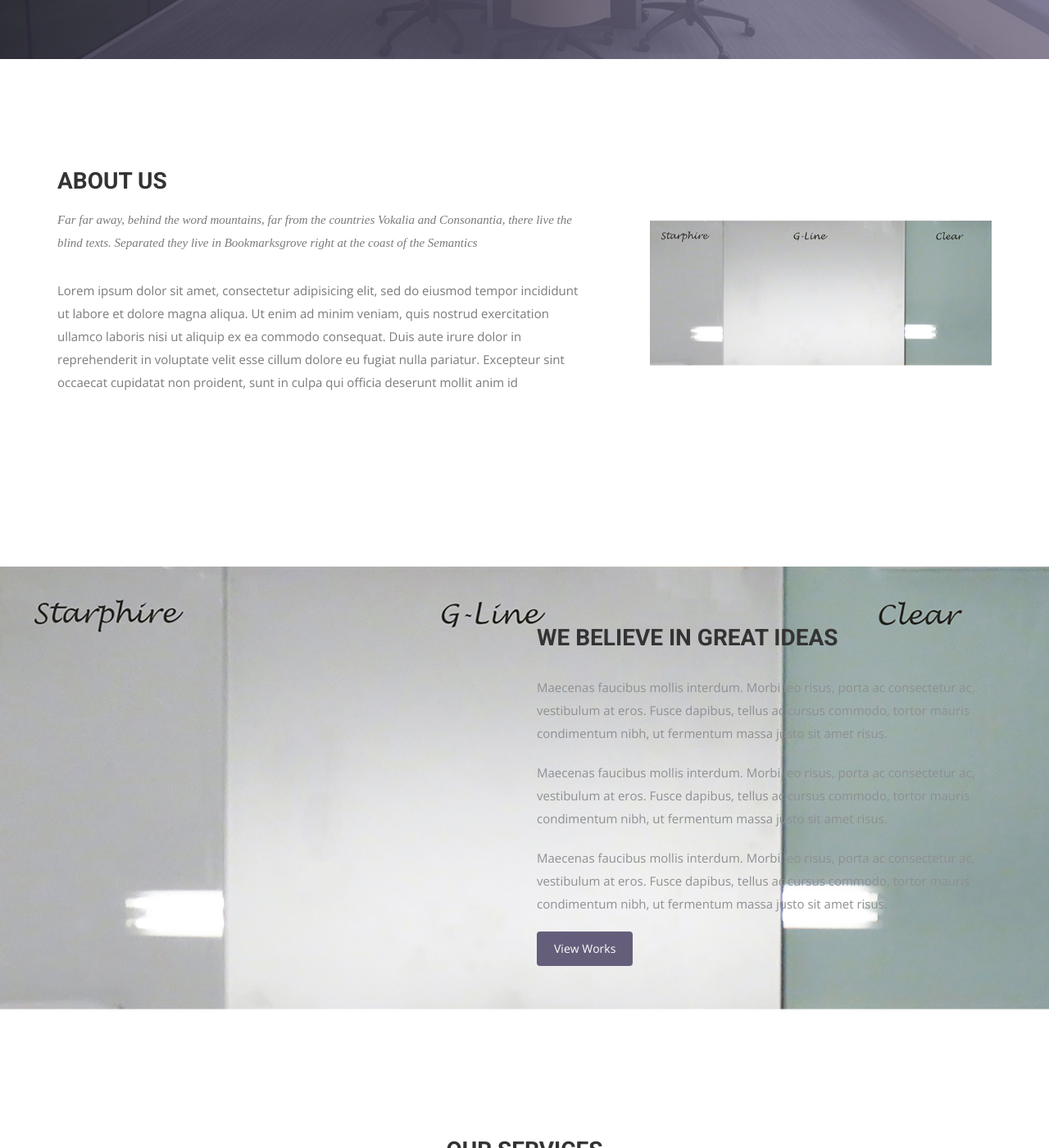
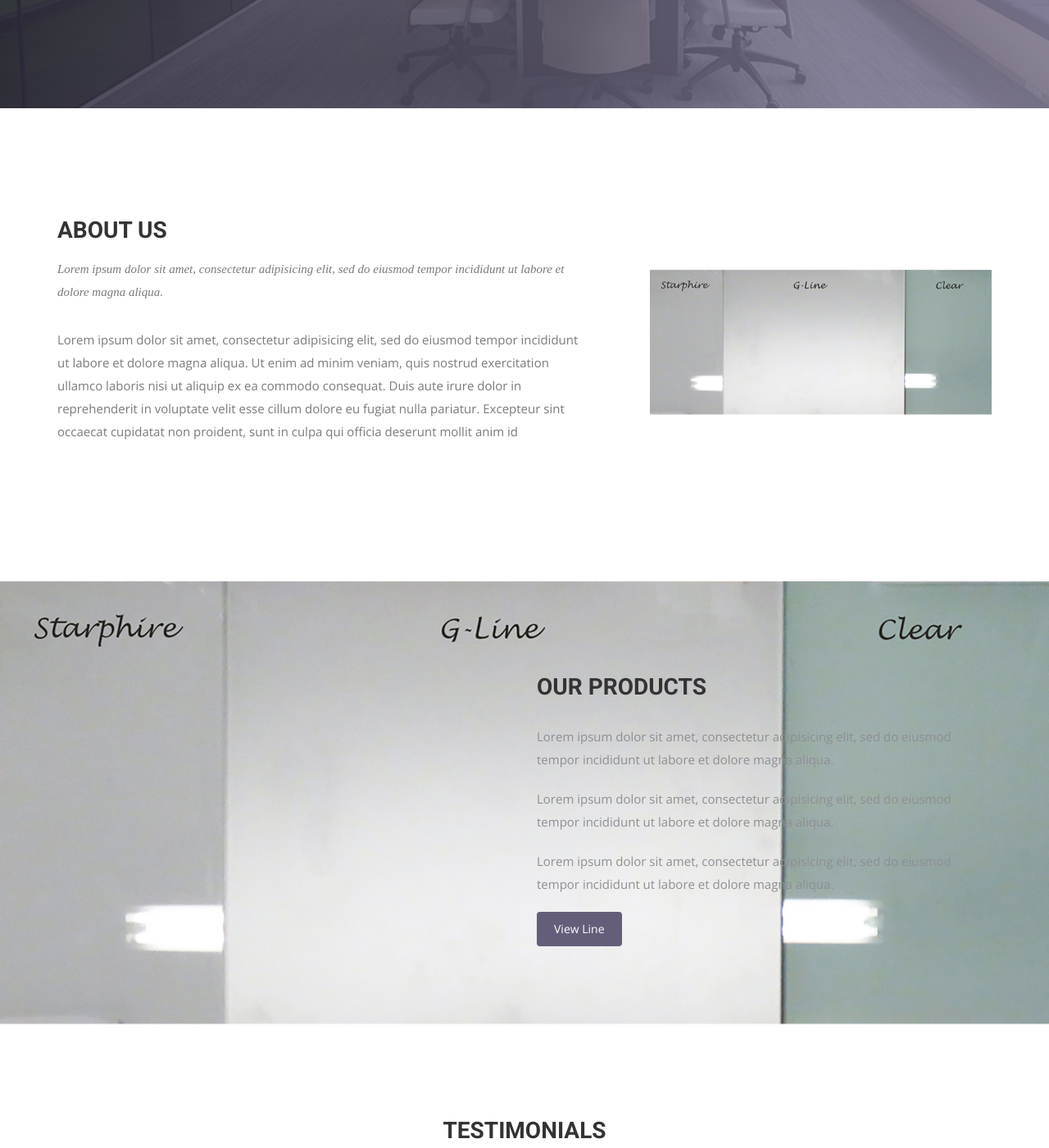
Before and after one commit to maryyphamm/glineglass, a Jekyll site: the page built from index.html, in a window 1280 px wide and 1400 px high, scrolled down 783 px. Shown: the whole window at 82% size. Built offline with Jekyll 4.4.1, drawn with Linux system fonts in a browser that asks for light colours; nearby versions of some CDN libraries; some web fonts are replaced; some of the changed text lies outside the part shown.

Commit message:
Update Index

```diff
--- a/index.html
+++ b/index.html
@@ -10,8 +10,8 @@
     <div class="row">
       <div class="col-md-10 col-md-offset-2">
         <div class="block">
-          <h1 class="animated fadeInUp">A DIGITAL MARKETING &#38; <br> DESIGN AGENCY</h1>
-          <p class="animated fadeInUp">We love the Web and the work we do.We work closely with our </br> clients to deliver the best possible solutions for their needs</p>
+          <h1 class="animated fadeInUp">G-Line Glass<br>Anti-Reflective Whiteboard Glass</h1>
+          <p class="animated fadeInUp">G-Line has been innovative leader in exciting advancements like CrystalEtch and now Anti-Reflective Whiteboard Glass.</p>
         </div>
       </div>
     </div>
@@ -25,7 +25,7 @@
         <div class="block">
           <div class="section-title">
             <h2>About Us</h2>
-            <p>Far far away, behind the word mountains, far from the countries Vokalia and Consonantia, there live the blind texts. Separated they live in Bookmarksgrove right at the coast of the Semantics</p>
+            <p>Lorem ipsum dolor sit amet, consectetur adipisicing elit, sed do eiusmod tempor incididunt ut labore et dolore magna aliqua.</p>
           </div>
           <p>Lorem ipsum dolor sit amet, consectetur adipisicing elit, sed do eiusmod tempor incididunt ut labore et dolore magna aliqua. Ut enim ad minim veniam, quis nostrud exercitation ullamco laboris nisi ut aliquip ex ea commodo consequat. Duis aute irure dolor in reprehenderit in voluptate velit esse cillum dolore eu fugiat nulla pariatur. Excepteur sint occaecat cupidatat non proident, sunt in culpa qui officia deserunt mollit anim id </p>
         </div>
@@ -43,11 +43,11 @@
 <div class="container">
   <div class="row">
     <div class="col-md-6 col-md-offset-6">
-      <h2>WE BELIEVE IN GREAT IDEAS</h2>
-      <p>Maecenas faucibus mollis interdum. Morbi leo risus, porta ac consectetur ac, vestibulum at eros. Fusce dapibus, tellus ac cursus commodo, tortor mauris condimentum nibh, ut fermentum massa justo sit amet risus.</p>
-      <p>Maecenas faucibus mollis interdum. Morbi leo risus, porta ac consectetur ac, vestibulum at eros. Fusce dapibus, tellus ac cursus commodo, tortor mauris condimentum nibh, ut fermentum massa justo sit amet risus.</p>
-      <p>Maecenas faucibus mollis interdum. Morbi leo risus, porta ac consectetur ac, vestibulum at eros. Fusce dapibus, tellus ac cursus commodo, tortor mauris condimentum nibh, ut fermentum massa justo sit amet risus.</p>
-      <a href="#" class="btn btn-view-works">View Works</a>
+      <h2>OUR PRODUCTS</h2>
+      <p>Lorem ipsum dolor sit amet, consectetur adipisicing elit, sed do eiusmod tempor incididunt ut labore et dolore magna aliqua.</p>
+      <p>Lorem ipsum dolor sit amet, consectetur adipisicing elit, sed do eiusmod tempor incididunt ut labore et dolore magna aliqua.</p>
+      <p>Lorem ipsum dolor sit amet, consectetur adipisicing elit, sed do eiusmod tempor incididunt ut labore et dolore magna aliqua.</p>
+      <a href="#" class="btn btn-view-works">View Line</a>
     </div>
   </div>
 </div>
@@ -58,66 +58,39 @@
   <div class="container">
     <div class="row">
       <div class="section-title">
-        <h2>Our Services</h2>
-        <p>Far far away, behind the word mountains, far from the countries Vokalia and Consonantia, there live the blind texts. Separated they live in Bookmarksgrove right at the coast of the Semantics</p>
+        <h2>TESTIMONIALS</h2>
+        <p>Lorem ipsum dolor sit amet, consectetur adipisicing elit, sed do eiusmod tempor incididunt ut</p>
       </div>
     </div>
     <div class="row ">
       <div class="col-sm-6 col-md-3">
         <div class="service-item">
-          <i class="icon ion-coffee"></i>
-          <h4>Branding</h4>
+          <i class="ion-chatbox"></i>
+          <h4>Customer Name</h4>
           <p>Lorem ipsum dolor sit amet, consectetur adipisicing elit, sed do eiusmod tempor incididunt ut </p>
         </div>
       </div>
       <div class="col-sm-6 col-md-3">
         <div class="service-item">
-          <i class="ion-compass"></i>
-          <h4>Web Design</h4>
+          <i class="ion-chatbox-working"></i>
+          <h4>Customer Name</h4>
           <p>Lorem ipsum dolor sit amet, consectetur adipisicing elit, sed do eiusmod tempor incididunt ut </p>
         </div>
       </div>
       <div class="col-sm-6 col-md-3">
         <div class="service-item">
-          <i class="ion-image"></i>
-          <h4>App Design</h4>
+          <i class="ion-chatbox"></i>
+          <h4>Customer Name</h4>
           <p>Lorem ipsum dolor sit amet, consectetur adipisicing elit, sed do eiusmod tempor incididunt ut </p>
         </div>
       </div>
       <div class="col-sm-6 col-md-3">
         <div class="service-item">
-          <i class="ion-bug"></i>
-          <h4>Start Up</h4>
+          <i class="ion-chatbox-working"></i>
+          <h4>Customer Name</h4>
           <p>Lorem ipsum dolor sit amet, consectetur adipisicing elit, sed do eiusmod tempor incididunt ut </p>
         </div>
       </div>
-      <div class="col-sm-6 col-md-3">
-        <div class="service-item">
-          <i class="ion-headphone"></i>
-          <h4>Logo Design</h4>
-          <p>Lorem ipsum dolor sit amet, consectetur adipisicing elit, sed do eiusmod tempor incididunt ut </p>
-        </div>
-      </div>
-      <div class="col-sm-6 col-md-3">
-        <div class="service-item">
-          <i class="ion-leaf"></i>
-          <h4>Development</h4>
-          <p>Lorem ipsum dolor sit amet, consectetur adipisicing elit, sed do eiusmod tempor incididunt ut </p>
-        </div>
-      </div>
-      <div class="col-sm-6 col-md-3">
-        <div class="service-item">
-          <i class="ion-planet"></i>
-          <h4>Brand Identity</h4>
-          <p>Lorem ipsum dolor sit amet, consectetur adipisicing elit, sed do eiusmod tempor incididunt ut </p>
-        </div>
-      </div>
-      <div class="col-sm-6 col-md-3">
-        <div class="service-item">
-          <i class="ion-earth"></i>
-          <h4>Brand Identity</h4>
-          <p>Lorem ipsum dolor sit amet, consectetur adipisicing elit, sed do eiusmod tempor incididunt ut </p>
-        </div>
       </div>
     </div>
   </div>
@@ -128,9 +101,9 @@
     <div class="row">
       <div class="col-md-12">
         <div class="block">
-          <h2>We design delightful digital experiences.</h2>
-          <p>Read more about what we do and our philosophy of design. Judge for yourself The work and results we’ve achieved for other clients, and meet our highly experienced Team who just love to design.</p>
-          <a class="btn btn-default btn-call-to-action" href="#" >Tell Us Your Story</a>
+          <h2>Contact Us</h2>
+          <p>Our team is looking forward to talking with you about your project.</p>
+          <a class="btn btn-default btn-call-to-action" href="mailto:tom.moore@g-lineglass.com" >Contact G-Line Glass</a>
         </div>
       </div>
     </div>
```
